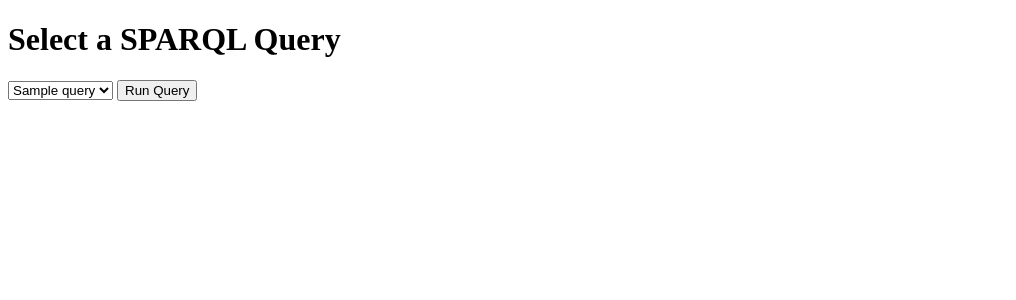
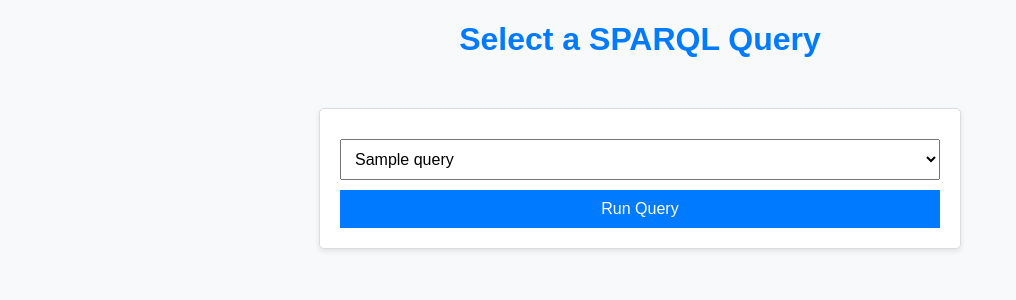
Before and after one commit to juliogver/SW_Project, a Flask app: template app/templates/index.html in a window 1280 px wide. Shown: the top 300 px of the page, without its empty margins (0-1016 px from the left). Run offline with Flask 3, Linux system fonts and the light colour scheme; the template is opened without the code that fills it: most values are stand-ins (such as "Sample title", 1, 10 or a date in 2020); parts of the project's set-up code (start-up, migrations or seed data) failed here and were passed over.

Commit message:
modifcation app, ajout du style.css

```diff
--- a/app/reporting.py
+++ b/app/reporting.py
@@ -35,9 +35,12 @@
     sparql_query = queries[query_name]
     sparql_result = g.query(sparql_query)
 
-    # Convertir SPARQLResult en liste de dictionnaires
+    # Convert SPARQLResult into a list of dictionaries with cleaned URIs
     results = [
-        {str(var): str(row[var]) for var in sparql_result.vars}
+        {
+            str(var): str(row[var]).split("#")[-1] if "#" in str(row[var]) else str(row[var])
+            for var in sparql_result.vars
+        }
         for row in sparql_result
     ]
 
--- /dev/null
+++ b/app/static/style.css
@@ -0,0 +1,98 @@
+/* Général */
+body {
+    font-family: Arial, sans-serif;
+    margin: 0;
+    padding: 0;
+    background-color: #f8f9fa;
+    color: #333;
+}
+
+h1, h2, h3 {
+    text-align: center;
+    color: #007bff;
+}
+
+a {
+    color: #007bff;
+    text-decoration: none;
+}
+
+a:hover {
+    text-decoration: underline;
+}
+
+/* Navbar */
+.navbar {
+    background-color: #343a40;
+    color: white;
+    padding: 15px;
+    text-align: center;
+}
+
+.navbar a {
+    color: white;
+    margin: 0 15px;
+    font-size: 18px;
+}
+
+/* Formulaire */
+form {
+    max-width: 600px;
+    margin: 50px auto;
+    padding: 20px;
+    background-color: white;
+    border: 1px solid #ddd;
+    border-radius: 5px;
+    box-shadow: 0 2px 5px rgba(0, 0, 0, 0.1);
+}
+
+form select, form button {
+    width: 100%;
+    padding: 10px;
+    margin-top: 10px;
+    font-size: 16px;
+}
+
+form button {
+    background-color: #007bff;
+    color: white;
+    border: none;
+    cursor: pointer;
+}
+
+form button:hover {
+    background-color: #0056b3;
+}
+
+/* Tableau des résultats */
+table {
+    width: 80%;
+    margin: 20px auto;
+    border-collapse: collapse;
+    background-color: white;
+    border: 1px solid #ddd;
+}
+
+th, td {
+    padding: 10px;
+    text-align: left;
+    border: 1px solid #ddd;
+}
+
+th {
+    background-color: #007bff;
+    color: white;
+}
+
+tr:nth-child(even) {
+    background-color: #f2f2f2;
+}
+
+/* Pied de page */
+.footer {
+    text-align: center;
+    padding: 10px 0;
+    background-color: #343a40;
+    color: white;
+    margin-top: 20px;
+}
--- a/app/templates/index.html
+++ b/app/templates/index.html
@@ -1,6 +1,10 @@
 <!DOCTYPE html>
 <html>
-<head><title>SPARQL Query Interface</title></head>
+<head>
+    <title>SPARQL Query Interface</title>
+    <link rel="stylesheet" type="text/css" href="{{ url_for('static', filename='style.css') }}">
+</head>
+
 <body>
     <h1>Select a SPARQL Query</h1>
     <form action="/query" method="POST">
--- a/app/templates/results.html
+++ b/app/templates/results.html
@@ -1,10 +1,10 @@
 <!DOCTYPE html>
 <html lang="en">
 <head>
-    <meta charset="UTF-8">
-    <meta name="viewport" content="width=device-width, initial-scale=1.0">
     <title>SPARQL Query Results</title>
+    <link rel="stylesheet" type="text/css" href="{{ url_for('static', filename='style.css') }}">
 </head>
+
 <body>
     <h1>Results for Query: {{ query }}</h1>
 
--- a/scripts/run_sparql_queries.py
+++ b/scripts/run_sparql_queries.py
@@ -29,7 +29,11 @@
 
         # Afficher correctement les résultats
         for row in results:
-            print(tuple(str(value) for value in row))
+            formatted_row = tuple(
+                str(value).split("#")[-1] if isinstance(value, str) and "#" in str(value) else str(value)
+                for value in row
+            )
+            print(formatted_row)
 
     except Exception as e:
         print(f"⚠️ Erreur dans la requête {i}: {e}")
```
